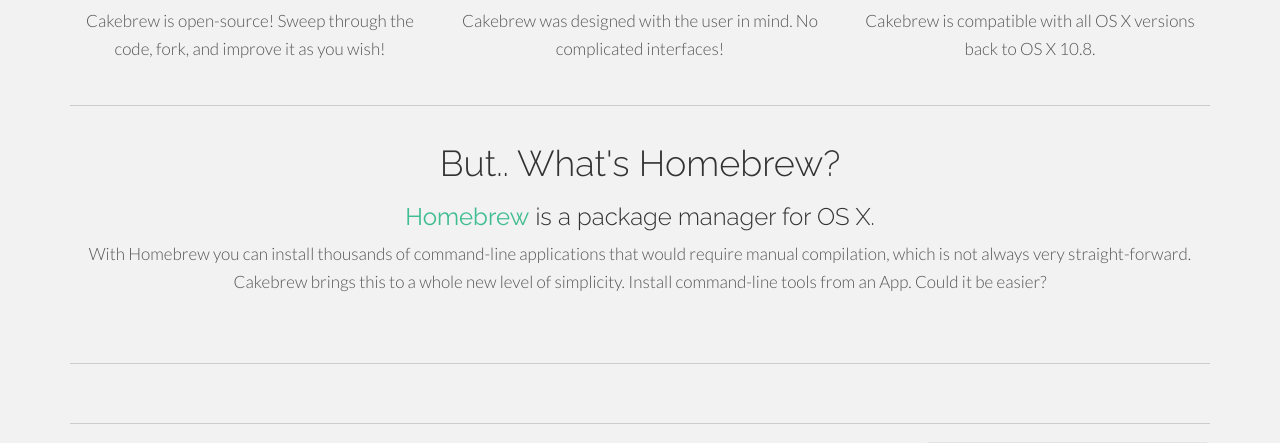
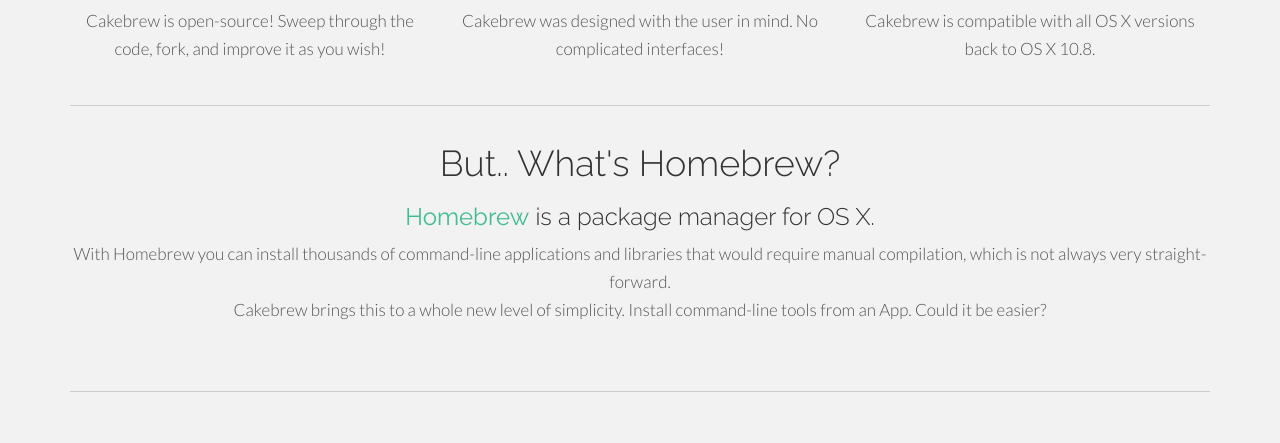
Before and after one commit to brunophilipe/Cakebrew-site, a PHP site: page / in a window 1280 px wide. Shown: the part 1187-1630 px from the top of the page. Run offline with PHP 8.4, Linux system fonts and the light colour scheme.

Commit message:
Updated homebrew description.

```diff
--- a/index.php
+++ b/index.php
@@ -130,7 +130,7 @@
 				<h1>But.. What's Homebrew?</h1>
 				<div class="col-lg-12 col-md-12 col-sm-12 col-xs-12">
 					<h3><a href="http://brew.sh">Homebrew</a> is a package manager for OS X.</h3>
-					<p>With Homebrew you can install thousands of command-line applications that would require manual compilation, which is not always very straight-forward.<br>Cakebrew brings this to a whole new level of simplicity. Install command-line tools from an App. Could it be easier?</p>
+					<p>With Homebrew you can install thousands of command-line applications and libraries that would require manual compilation, which is not always very straight-forward.<br>Cakebrew brings this to a whole new level of simplicity. Install command-line tools from an App. Could it be easier?</p>
 				</div>
 			</div>
 			<br>
```
